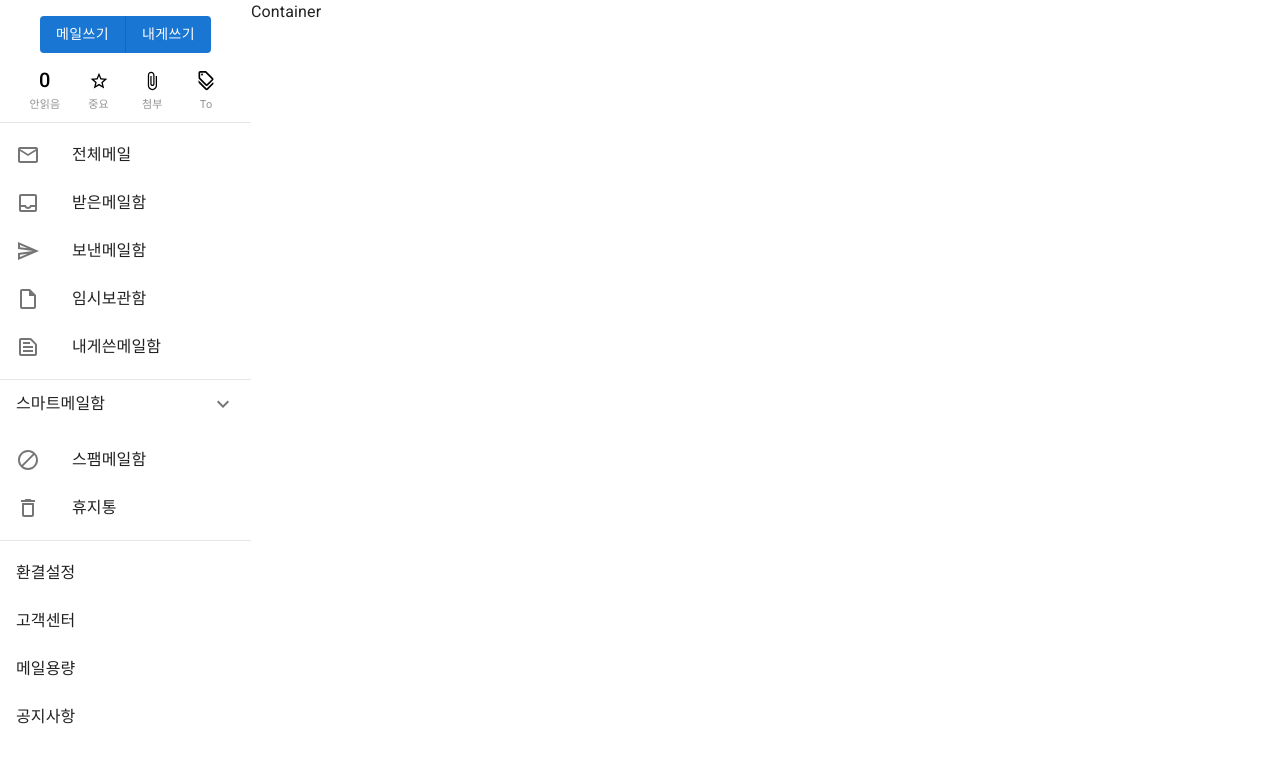
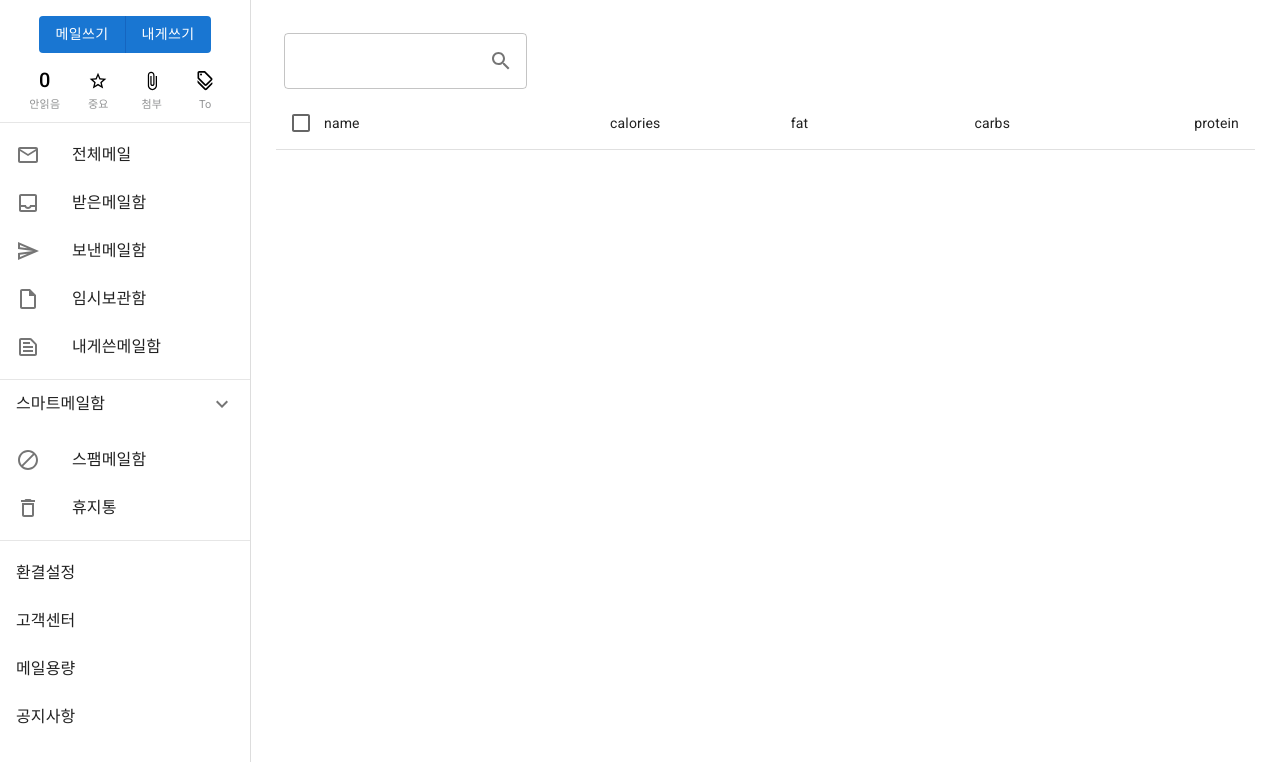
Before and after one commit to gajihub/react-study, a React (Vite) app: page / in a window 1280 px wide. Shown: the top 762 px of the page. Built offline with nearby package versions, Linux system fonts and the light colour scheme.

Commit message:
[추가] container 검색 및 테이블 추가

```diff
--- a/src/assets/styles/pages/Container.module.scss
+++ b/src/assets/styles/pages/Container.module.scss
@@ -4,4 +4,5 @@
     left: 251px;
     width: calc(100% - 251px);
     height: 100%;
+    padding:25px;
 }
--- a/src/assets/styles/pages/Lnb.module.scss
+++ b/src/assets/styles/pages/Lnb.module.scss
@@ -4,6 +4,7 @@
     left: 0;
     width: 251px;
     height: 100%;
+    border-right: 1px solid #ddd;
     .smartList {
         border-top: 1px solid #e6e6e6;
     }
--- a/src/pages/Container.tsx
+++ b/src/pages/Container.tsx
@@ -1,9 +1,60 @@
+import {
+  OutlinedInput,
+  FormControl,
+  InputAdornment,
+  Checkbox,
+  TableSortLabel,
+  Table,
+  TableBody,
+  TableCell,
+  TableContainer,
+  TableHead,
+  TableRow
+} from "@mui/material";
+import { Search } from "@mui/icons-material";
 import styles from "@styles/pages/Container.module.scss";
 
 const Container = () => {
   return (
     <>
-      <div className={styles.container}>Container</div>
+      <div className={styles.container}>
+        <div className={styles.searchBox}>
+          <FormControl sx={{ m: 1 }} variant="standard">
+            <OutlinedInput
+              endAdornment={
+                <InputAdornment position="end">
+                  <Search />
+                </InputAdornment>
+              }
+            />
+          </FormControl>
+        </div>
+        <div>
+          <TableContainer sx={{ maxHeight: 440 }}>
+            <Table stickyHeader aria-label="sticky table">
+              <TableBody>
+                <TableRow hover sx={{ cursor: "pointer" }}>
+                  <TableCell padding="checkbox">
+                    <Checkbox
+                      color="primary"
+                      inputProps={{
+                        "aria-labelledby": ""
+                      }}
+                    />
+                  </TableCell>
+                  <TableCell component="th" scope="row" padding="none">
+                    name
+                  </TableCell>
+                  <TableCell align="right">calories</TableCell>
+                  <TableCell align="right">fat</TableCell>
+                  <TableCell align="right">carbs</TableCell>
+                  <TableCell align="right">protein</TableCell>
+                </TableRow>
+              </TableBody>
+            </Table>
+          </TableContainer>
+        </div>
+      </div>
     </>
   );
 };
```
Also changed, not shown: src/contexts/MailListContext.tsx (added, +14 -0 lines).
